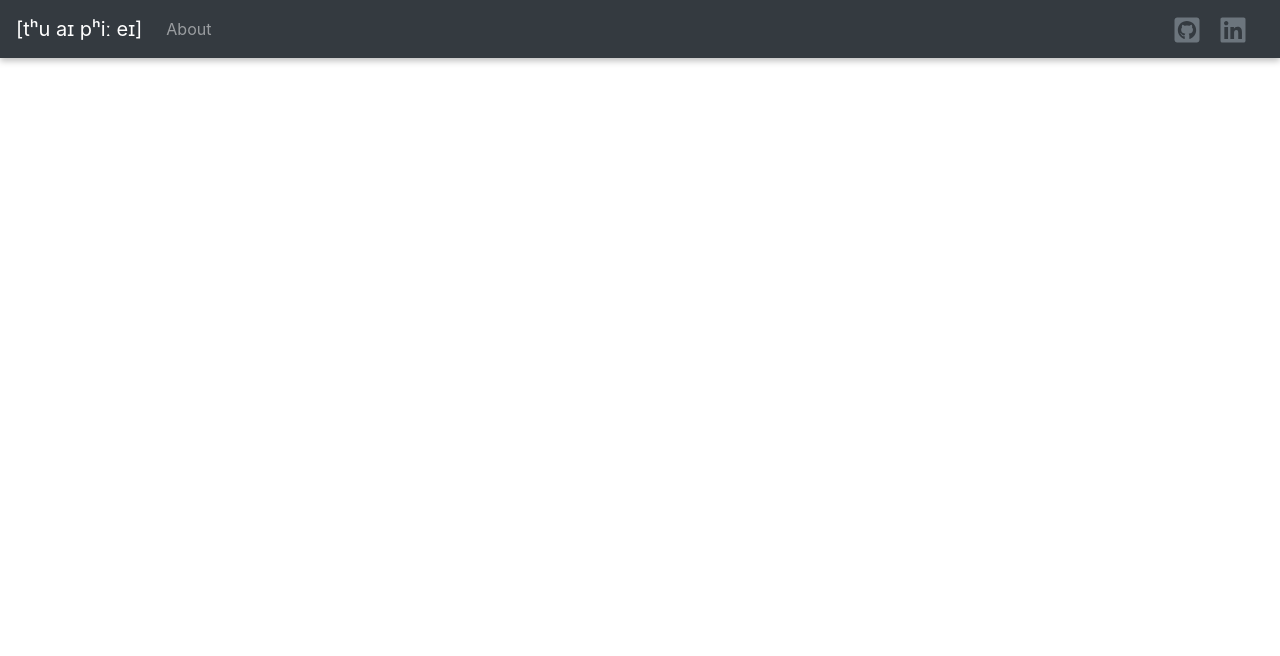
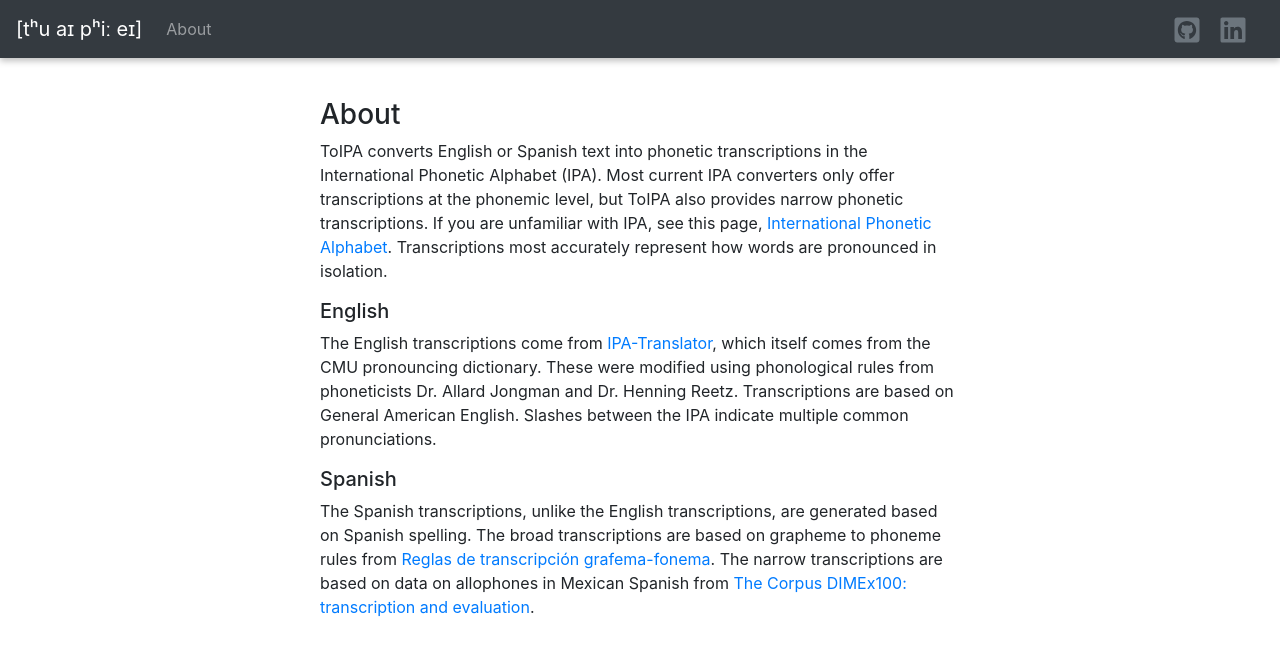
Before and after one commit to lincolnschick/to-ipa, a Django app: template to_ipa/ipa_converter/templates/about.html in a window 1280 px wide. Shown: the top 656 px of the page. Run offline with Django 3.2, Linux system fonts and the light colour scheme; the template is opened without the code that fills it, so the values that code supplies are empty; some libraries are stand-ins or nearby versions.

Commit message:
Implemented about page and removed Pinyin

```diff
--- a/to_ipa/ipa_converter/static/styles.css
+++ b/to_ipa/ipa_converter/static/styles.css
@@ -22,3 +22,16 @@
 @media (min-width: 1025px) {
     .width {width: 60rem;}
 }
+
+.about {
+    width: 95vw;
+}
+@media (min-width: 1025px) {
+    .about {width: 40rem;}
+}
+
+.about-container {
+    display: flex;
+    justify-content: center;
+    padding-top: 40px;
+}
--- a/to_ipa/ipa_converter/templates/about.html
+++ b/to_ipa/ipa_converter/templates/about.html
@@ -1,4 +1,30 @@
 {% extends "base.html" %}
 {% block content %}
-
+<div class="about-container">
+  <div class="about">
+    <h3>About</h3>
+    <p>
+      ToIPA converts English or Spanish text into phonetic transcriptions in the International Phonetic Alphabet (IPA).
+      Most current IPA converters only offer transcriptions at the phonemic level,
+      but ToIPA also provides narrow phonetic transcriptions. If you are unfamiliar with IPA, see this page,
+      <a href="https://en.wikipedia.org/wiki/International_Phonetic_Alphabet">International Phonetic Alphabet</a>.
+      Transcriptions most accurately represent how words are pronounced in isolation.
+    </p>
+    <h5>English</h5>
+    <p>
+      The English transcriptions come from
+      <a href="https://github.com/lotusfa/IPA-Translator">IPA-Translator</a>, which itself comes from the CMU pronouncing dictionary.
+      These were modified using phonological rules from phoneticists Dr. Allard Jongman and Dr. Henning Reetz.
+      Transcriptions are based on General American English. Slashes between the IPA indicate multiple common pronunciations.
+    </p>
+    <h5>Spanish</h5>
+    <p>
+      The Spanish transcriptions, unlike the English transcriptions, are generated based on Spanish spelling.
+      The broad transcriptions are based on grapheme to phoneme rules from
+      <a href="http://elies.rediris.es/elies4/Cap6.htm#6.1.%20Reglas%20de%20transcripci%C3%B3n%20grafema-fonema">Reglas de transcripción grafema-fonema</a>.
+      The narrow transcriptions are based on data on allophones in Mexican Spanish from
+      <a href="https://link.springer.com/article/10.1007/s10579-009-9109-9">The Corpus DIMEx100: transcription and evaluation</a>.
+    </p>
+  </div>
+</div>
 {% endblock %}
--- a/to_ipa/ipa_converter/templates/index.html
+++ b/to_ipa/ipa_converter/templates/index.html
@@ -8,7 +8,6 @@
       <select class="form-control" aria-label="select a language" id="lang-select">
         <option value="english">English</option>
         <option value="spanish">Spanish</option>
-        <option value="pinyin">Pinyin</option>
       </select>
 
       <select class="form-control input-group-append" aria-label="select IPA type" id="ipa-select">
```
